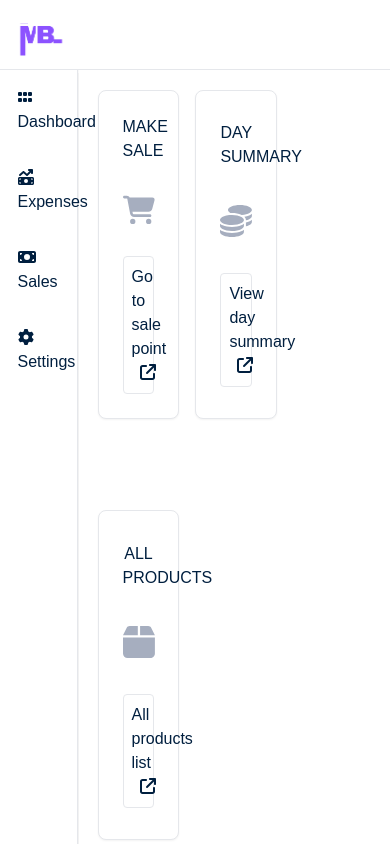
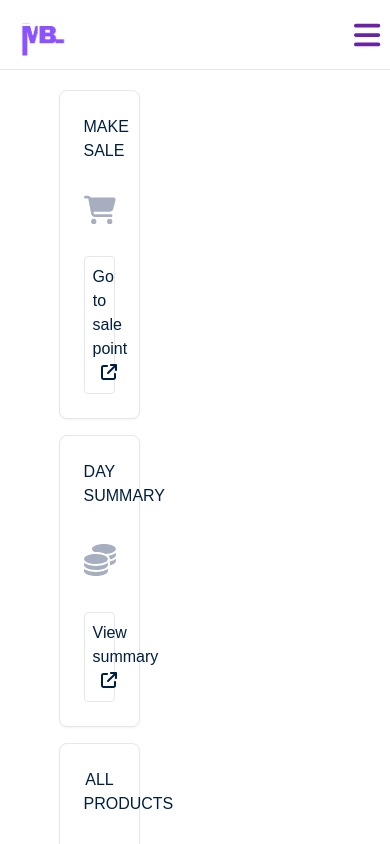
Before and after one commit to CHIGODI/BusinessManager, a Next.js app in the folder mybiz-frontend/: page /dashboard in a window 390 px wide. Shown: the top 844 px of the page. Built offline with nearby package versions, Linux system fonts and the light colour scheme.

Commit message:
Make dashboard components responsive in in small screens

```diff
--- a/mybiz-frontend/app/components/navbar.js
+++ b/mybiz-frontend/app/components/navbar.js
@@ -1,14 +1,25 @@
+'use client'
 import Image from "next/image";
+import { useState } from 'react';
+import { FontAwesomeIcon } from "@fortawesome/react-fontawesome";
+import { faBars } from "@fortawesome/free-solid-svg-icons";
+
 export default function NavBar(){
+    const [isMenuOpen, setIsMenuOpen] = useState(false);
+    const openMenu = () => {
+        setIsMenuOpen(isMenuOpen ? false : true);
+    };
+
     return(
         <nav className="relative h-[70px] flex items-center justify-between border-b">
-            <div className='w-[20%] h-full flex items-center pl-[2%]'>
+            <div className='w-[100%] pl-[2.5%] pr-[2.5%] h-full flex items-center justify-between md:pl-[2%] md:w-[20%] md:pr-0'>
                 <Image
                     src="/Images/myBIZ.png"
                     alt="MyBiz Logo"
                     width={60}
                     height={40}
                 />
+                <FontAwesomeIcon className="text-purple-800 text-3xl md:invisible" icon={faBars} onClick={openMenu} />
             </div>
         </nav>
     )
--- a/mybiz-frontend/app/components/sidenav.js
+++ b/mybiz-frontend/app/components/sidenav.js
@@ -1,10 +1,10 @@
 import Link from 'next/link';
 import { FontAwesomeIcon } from "@fortawesome/react-fontawesome";
 import { faGrip, faMoneyBill, faMoneyBillTrendUp, faGear } from "@fortawesome/free-solid-svg-icons";
+export default function SideNav(){
 
-export default function SideNav(){
     return(
-        <div className="w-[20%] border-r border-b shadow-right-sm">
+        <div className="w-[20%] border-r border-b shadow-right-sm hidden md:block">
             <ul className='flex flex-col justify-start'>
                 <Link href="/dashboard">
                     <li className="links">
--- a/mybiz-frontend/app/dashboard/page.js
+++ b/mybiz-frontend/app/dashboard/page.js
@@ -1,16 +1,17 @@
 import SideNav from '../components/sidenav';
 import NavBar from '../components/navbar';
 import { FontAwesomeIcon } from "@fortawesome/react-fontawesome";
-import { faCartShopping, faGrip, faMoneyBill, faMoneyBillTrendUp, faGear, faArrowUpRightFromSquare, faCoins, faBox } from "@fortawesome/free-solid-svg-icons";
+import { faCartShopping, faArrowUpRightFromSquare, faCoins, faBox } from "@fortawesome/free-solid-svg-icons";
 
 
 export default function Dashboard() {
+
     return (
         <div className="h-screen box-border">
             <NavBar />
-            <div className="flex flex-row w-full h-screen">
+            <div className="flex flex-row w-full h-screen justify-center">
                 <SideNav />
-                <main className='w-[80%] pr-[5%] pl-[5%] pt-[5%] flex flex-row flex-wrap gap-4'>
+                <main className='w-[80%] pr-[5%] pl-[5%] pt-[5%] flex flex-col md:flex-row md:flex-wrap gap-4'>
                     <div className='cards flex flex-col justify-center'>
                         <h5 className='text-center text-[#001F3F]'>
                             MAKE SALE
@@ -23,7 +24,7 @@ export default function Dashboard() {
                             DAY SUMMARY
                         </h5>
                         <FontAwesomeIcon className='text-7xl mt-4 text-[#A6AEBF]' icon={faCoins} />
-                        <button className='border text-[#001F3F] rounded p-2 mt-4 hover:bg-[#F8FAFC]'>View day summary<FontAwesomeIcon className='ml-2' icon={faArrowUpRightFromSquare} /></button>
+                        <button className='border text-[#001F3F] rounded p-2 mt-4 hover:bg-[#F8FAFC]'>View summary<FontAwesomeIcon className='ml-2' icon={faArrowUpRightFromSquare} /></button>
                     </div>
                     <div className='cards flex flex-col justify-center'>
                         <h5 className='text-center text-[#001F3F]'>
```
